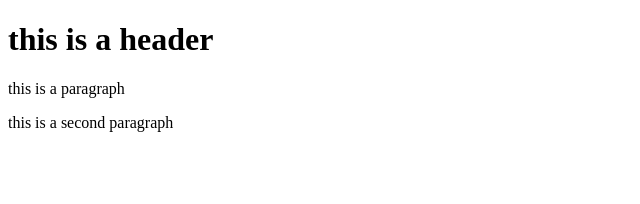
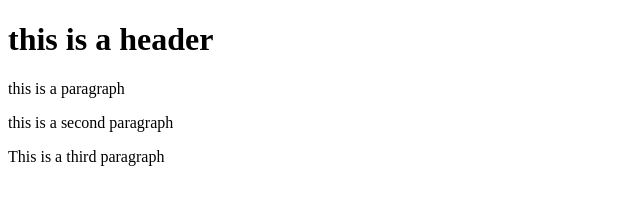
Before and after one commit to basselus/angular, a website: page index.html in a window 1280 px wide. Shown: the whole page, without its empty margins (0-640 px from the left). Drawn offline with Linux system fonts and the light colour scheme.

Commit message:
fourth commit

```diff
--- a/index.html
+++ b/index.html
@@ -11,6 +11,7 @@
         <h1>this is a header</h1>
         <p>this is a paragraph</p>
         <p>this is a second paragraph</p>
+        <p>This is a third paragraph</p>
     </body>
 
 </html>
```
Also changed, not shown: package.json (added, +24 -0 lines), 1 other file.
